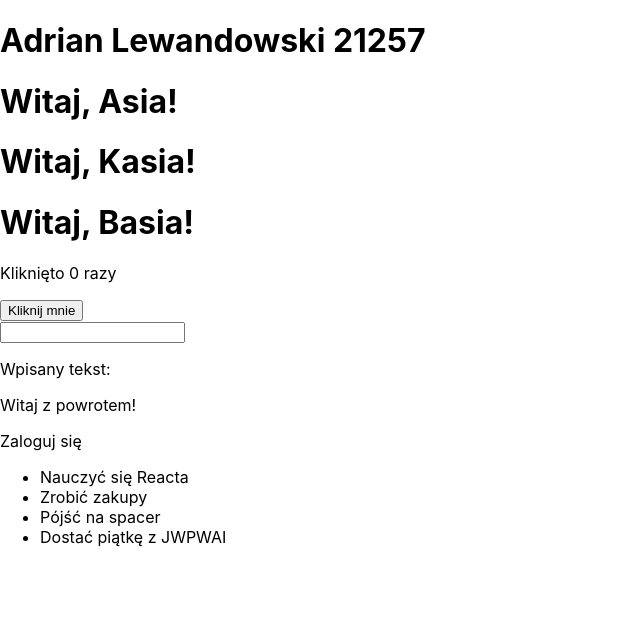
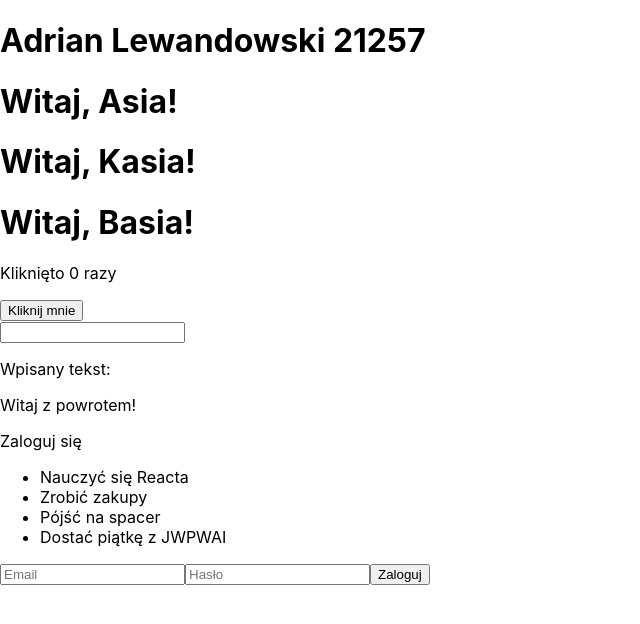
Before and after one commit to Adek2k4/jwpwai_lab1, a React (Create React App) app in the folder AdrianLewandowski21257/lab4ReactDev/zadanie/: page / in a window 1280 px wide. Shown: the top 624 px of the page, without its empty margins (0-640 px from the left). Built offline with nearby package versions, Linux system fonts and the light colour scheme.

Commit message:
lab4 zad7

```diff
--- a/AdrianLewandowski21257/lab4ReactDev/zadanie/src/App.js
+++ b/AdrianLewandowski21257/lab4ReactDev/zadanie/src/App.js
@@ -4,6 +4,7 @@ import Counter from './Counter';
 import InputTracker from './InputTracker';
 import LoginStatus from './LoginStatus';
 import TodoList from './TodoList';
+import LoginForm from './LoginForm';
 
 function App() {
 return (
@@ -17,6 +18,7 @@ return (
     <LoginStatus isLoggedIn={true} />
     <LoginStatus isLoggedIn={false} />
     <TodoList todos={['Nauczyć się Reacta', 'Zrobić zakupy', 'Pójść na spacer', 'Dostać piątkę z JWPWAI']} />
+    <LoginForm />
   </div>
 );
 }
--- /dev/null
+++ b/AdrianLewandowski21257/lab4ReactDev/zadanie/src/LoginForm.js
@@ -0,0 +1,21 @@
+import { useState } from 'react';
+
+function LoginForm() {
+    const [email, setEmail] = useState('');
+    const [password, setPassword] = useState('');
+    const handleSubmit = (e) => {
+        e.preventDefault();
+        alert(`Email: ${email}\nHasło: ${password}`);
+    };
+
+    return (
+        <form onSubmit={handleSubmit}>
+        <input type="email" onChange={(e) => setEmail(e.target.value)}
+        placeholder="Email" />
+        <input type="password" onChange={(e) =>
+        setPassword(e.target.value)} placeholder="Hasło" />
+        <button type="submit">Zaloguj</button>
+        </form>
+    );
+}
+export default LoginForm;
```
